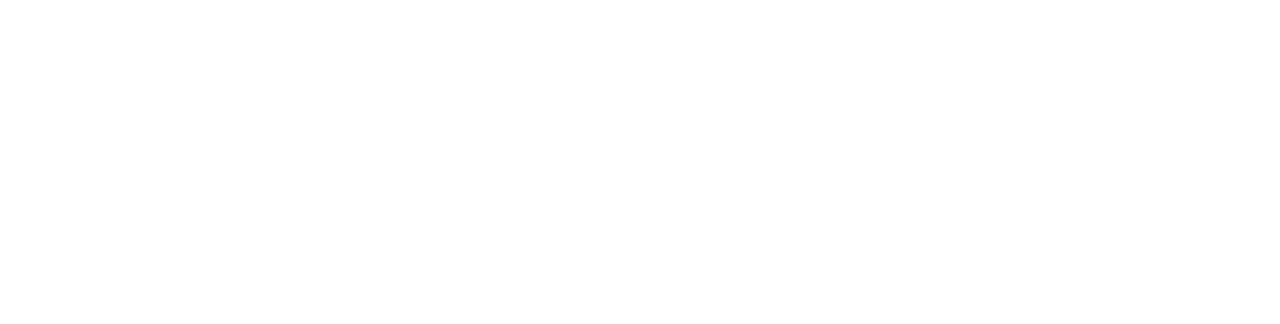
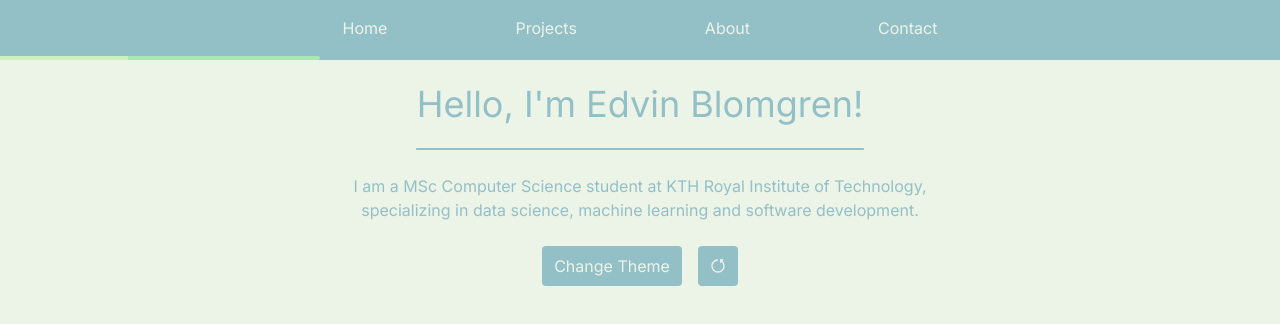
Before and after one commit to eddbb/eddbb-portfolio, a Next.js app: page / in a window 1280 px wide. Shown: the top 324 px of the page. Built offline with nearby package versions, Linux system fonts and the light colour scheme.

Commit message:
hotfix(colours): forgot to readd lightmode

```diff
--- a/app/globals.css
+++ b/app/globals.css
@@ -79,10 +79,10 @@
 
 @media (prefers-color-scheme: light) {
   :root {
-    --background: #ffffff;
-    --middleground: #ffffff;
-    --middleground-2: #ffffff;
-    --foreground: #ffffff;
+    --background: #ecf4e8;
+    --middleground: #cbf3bb;
+    --middleground-2: #abe7b2;
+    --foreground: #93bfc7;
   }
 }
 
```
